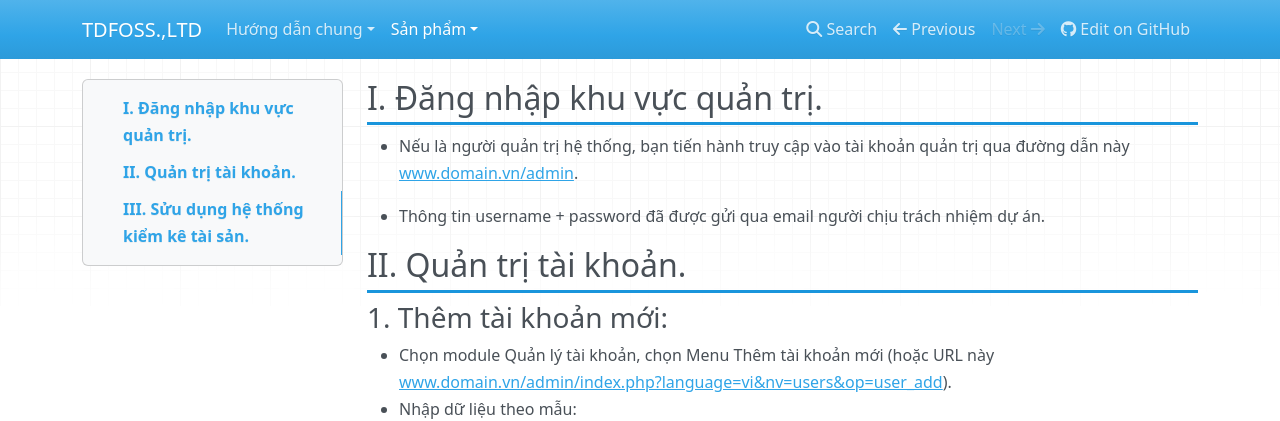
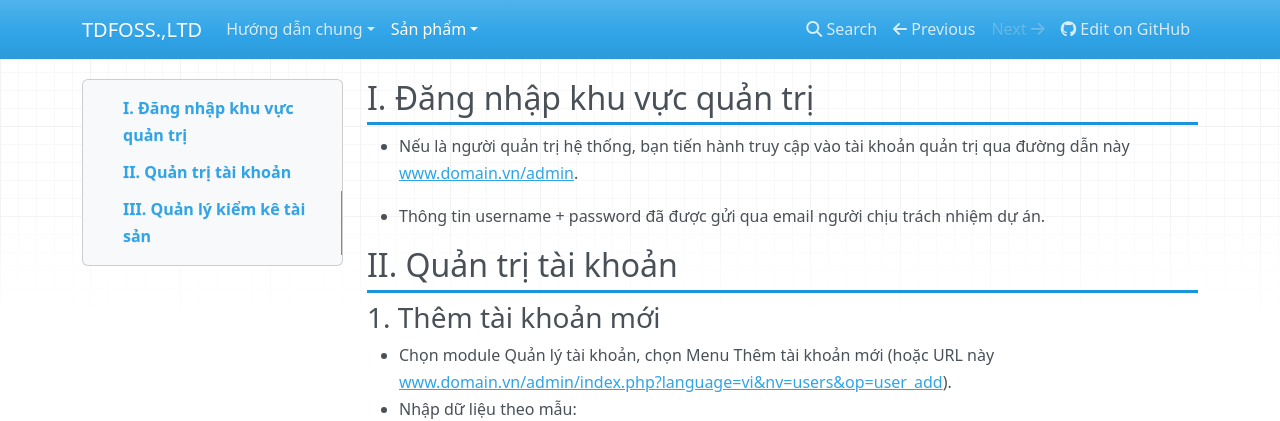
Before and after one commit to mynukeviet/docs-tdfoss, an MkDocs documentation site: the page built from docs/san-pham/kiem-ke-tai-san/index.md, in a window 1280 px wide and 900 px high. Shown: the top 421 px of the window. Built offline with MkDocs 1.6.1, drawn with Linux system fonts in a browser that asks for light colours; nearby versions of some CDN libraries; some of the changed text lies outside the part shown.

Commit message:
Cập nhật tài liệu kiểm kê

```diff
--- a/docs/san-pham/kiem-ke-tai-san/index.md
+++ b/docs/san-pham/kiem-ke-tai-san/index.md
@@ -2,15 +2,15 @@
 title: Website kiểm kê tài sản
 ---
 
-## I. Đăng nhập khu vực quản trị.
+## I. Đăng nhập khu vực quản trị
 
 -	Nếu là người quản trị hệ thống, bạn tiến hành truy cập vào tài khoản quản trị qua đường dẫn này [www.domain.vn/admin](http://domain.vn/admin).
 
 -	Thông tin username + password đã được gửi qua email người chịu trách nhiệm dự án.
 
-## II.	Quản trị tài khoản.
+## II.	Quản trị tài khoản
 
-### 1. Thêm tài khoản mới:
+### 1. Thêm tài khoản mới
 - Chọn module Quản lý tài khoản, chọn Menu Thêm tài khoản mới (hoặc URL này [www.domain.vn/admin/index.php?language=vi&nv=users&op=user_add](http://domain.vn/admin/index.php?language=vi&nv=users&op=user_add)).
 - Nhập dữ liệu theo mẫu:
 	- **Tài khoản (1)**: Nhập họ và tên của chủ tài khoản.
@@ -34,7 +34,7 @@ title: Website kiểm kê tài sản
 
 ![](images/1.jpg)
 
-### 2. Quản lý tài khoản:
+### 2. Quản lý tài khoản
 
 Hệ thống quản lý các tài khoản trên hệ thống dưới dạng danh sách với các thông tin sau:
 
@@ -48,7 +48,7 @@ Hệ thống quản lý các tài khoản trên hệ thống dưới dạng danh
 
 ![](images/2.jpg)
 
-### 3. Thêm quản trị.
+### 3. Thêm quản trị
 
 Để thêm quản trị, thành viên đó phải có tài khoản trên hệ thống. - Chọn Module Quản trị, chọn
 
@@ -70,7 +70,7 @@ menu Thêm quản trị (hoặc URL này [www.domain.vn/admin/index.php?language
 
 ![](images/3.jpg)
 
-### 4. Quản lý Quản trị trang:
+### 4. Quản lý Quản trị trang
 
 Danh sách các tài khoản quản trị trên trang gồm các dữ liệu:
 
@@ -83,11 +83,11 @@ Danh sách các tài khoản quản trị trên trang gồm các dữ liệu:
 
 ![](images/4.jpg)
 
-## III. Sửu dụng hệ thống kiểm kê tài sản.
+## III. Quản lý kiểm kê tài sản
 
 Truy cập tên miền chính [www.domain.vn](http://domain.vn) và đăng nhập tài khoản đã được cấp
 
-### 1. Loại tài sản:
+### 1. Loại tài sản
 
 - Quản trị tài sản:
 	- **Thêm loại tài sản (1)**: Thêm loại tài sản mới.
@@ -104,7 +104,7 @@ Truy cập tên miền chính [www.domain.vn](http://domain.vn) và đăng nhậ
 
 ![](images/6.jpg)
 
-### 2. Nhà sản xuất:
+### 2. Nhà sản xuất
 
 - Quản trị nhà sản xuất:
 	- **Thêm nhà sản xuất (1)**: Thêm nhà sản xuất mới.
@@ -123,7 +123,7 @@ Truy cập tên miền chính [www.domain.vn](http://domain.vn) và đăng nhậ
 
 **Chú ý: Các trường dữ liệu có dấu “ <span class="red">*</span>  ” là bắt buộc phải nhập**
 
-### 3. Phòng ban:
+### 3. Phòng ban
 
 - Quản trị phòng ban:
 	- **Thêm phòng ban (1)**: Thêm phòng ban mới.
@@ -143,7 +143,7 @@ Truy cập tên miền chính [www.domain.vn](http://domain.vn) và đăng nhậ
 
 ![](images/10.jpg)
 
-### 4. Đơn vị tài sản:
+### 4. Đơn vị tài sản
 
 - Quản trị đơn vị tài sản:
 	- **Thêm đơn vị tài sản (1)**: Thêm đơn vị tài sản mới.
@@ -162,7 +162,7 @@ Truy cập tên miền chính [www.domain.vn](http://domain.vn) và đăng nhậ
 
 **Chú ý: Các trường dữ liệu có dấu “ <span class="red">*</span>  ” là bắt buộc phải nhập**
 
-### 5. Quản lý tài sản:
+### 5. Quản lý tài sản
 
 - Quản trị tài sản:
 	- **Tìm kiếm (1)**: Nhập tên tài sản cần tìm vào ô Tìm kiếm theo từ khóa, lọc theo **giá trị phòng ban (1.1)**, lọc theo **trạng thái (1.2)**, **số lượng kết quả tìm kiếm (1.3)**, nhấn chọn tìm kiếm để tìm kiếm tài sản.
@@ -195,7 +195,7 @@ Truy cập tên miền chính [www.domain.vn](http://domain.vn) và đăng nhậ
 
 ![](images/14.jpg)
 
-### 6. Kiểm kê tài sản:
+### 6. Kiểm kê tài sản
 
 - Quản trị kiểm kê tài sản:
 	- **Tìm kiếm (1)**: Nhập tìm kiếm vào ô Tìm kiếm phòng ban sử dụng nhấn tìm kiếm để tìm theo phòng ban kiểm kê.
```
